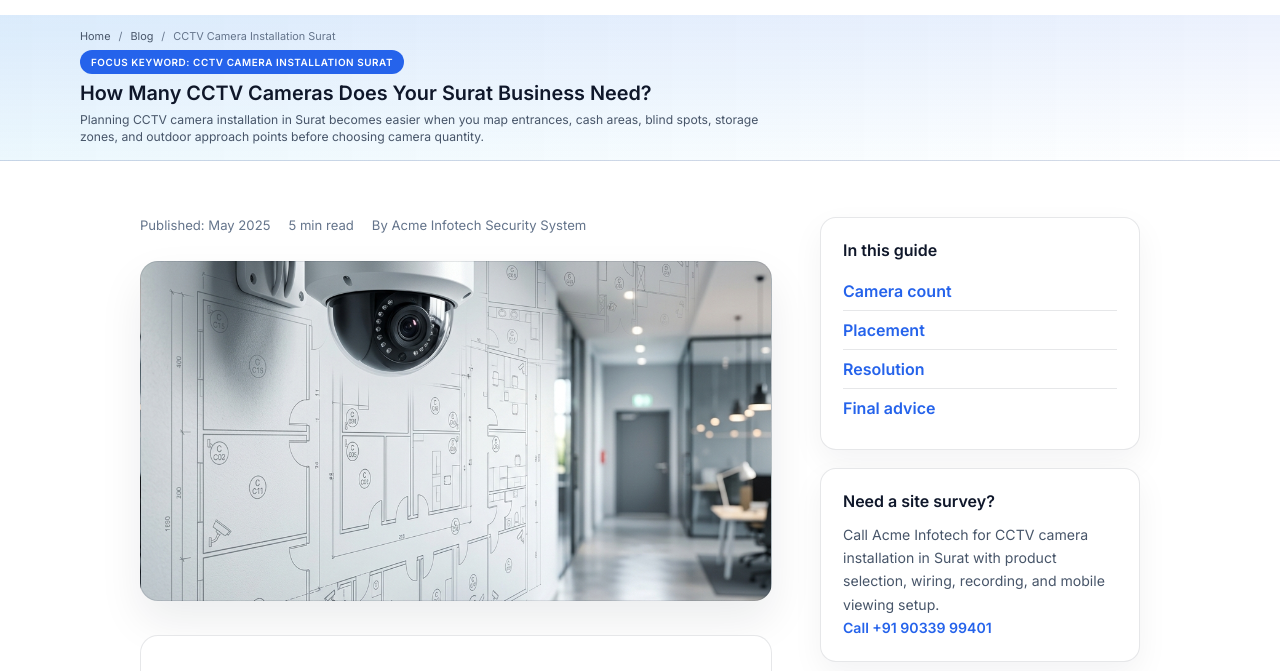
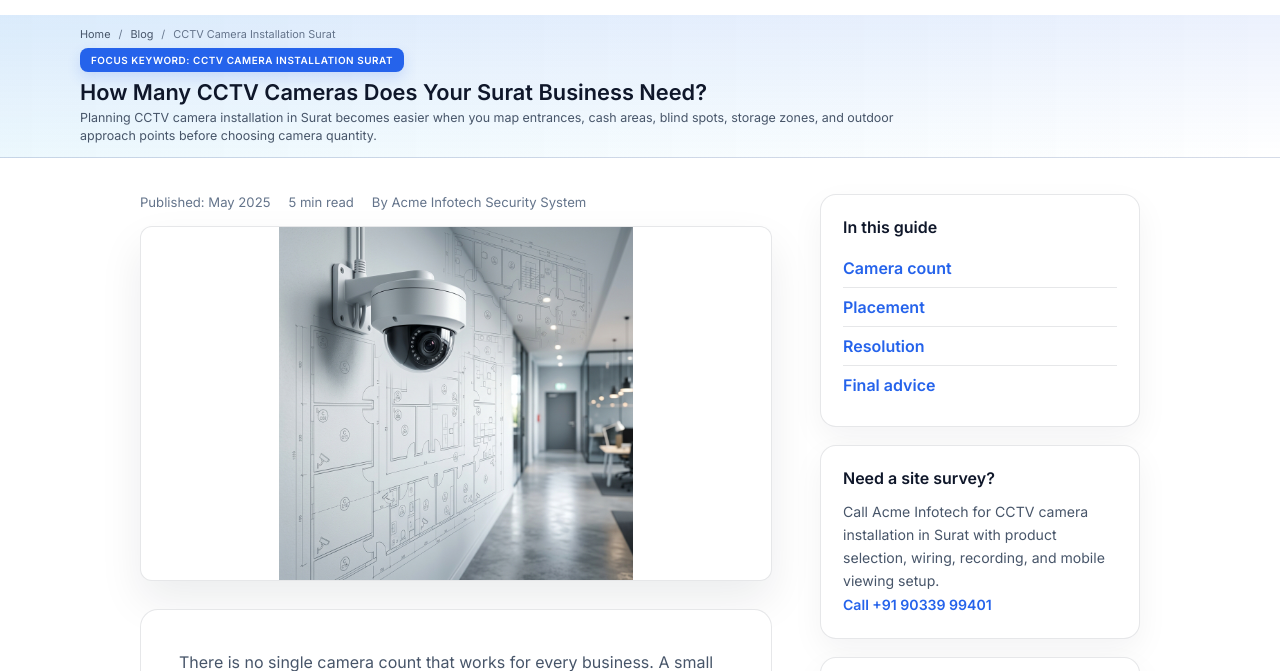
Before and after one commit to creatwithavi-lang/acme-infotech-website, a website: page blog/cctv-camera-count-surat.html in a window 1280 px wide. Shown: the part 57-728 px from the top of the page. Drawn offline with nearby package versions, Linux system fonts and the light colour scheme.

Commit message:
Polish blog detail hero and image display

```diff
--- a/blog/cctv-camera-count-surat.html
+++ b/blog/cctv-camera-count-surat.html
@@ -27,7 +27,7 @@
     <section class="article-wrap">
       <article class="article-main">
         <div class="article-meta"><span>Published: May 2025</span><span>5 min read</span><span>By Acme Infotech Security System</span></div>
-        <div class="article-cover" style="background-image:url('../images/blog_cctv.png')"></div>
+        <div class="article-cover"><img src="../images/blog_cctv.png" alt="Blog featured image"></div>
         <div class="article-content">
           <p>There is no single camera count that works for every business. A small shop in Katargam may need four cameras, while a textile unit in Ring Road or Udhna may need sixteen or more. The right CCTV camera installation Surat plan depends on the size of the site, number of entry points, lighting, and the areas where loss or disputes are most likely.</p>
           <h2 id="camera-count">Recommended CCTV camera count by location</h2>
--- a/css/style.css
+++ b/css/style.css
@@ -1997,21 +1997,26 @@ h2.section-h {
 }
 
 .blog-detail-hero {
-  padding-top: 14px;
-  padding-bottom: 14px;
+  padding-top: 12px;
+  padding-bottom: 12px;
 }
 
 .blog-detail-hero .page-title {
-  font-size: clamp(1.15rem, 1.55vw, 1.6rem);
-  max-width: 760px;
-  margin-bottom: 6px;
-  line-height: 1.14;
+  font-size: clamp(1.2rem, 1.7vw, 1.8rem);
+  max-width: 980px;
+  margin-bottom: 5px;
+  line-height: 1.12;
 }
 
 .blog-detail-hero .page-lede {
-  font-size: .76rem;
-  line-height: 1.45;
-  max-width: 680px;
+  font-size: .78rem;
+  line-height: 1.42;
+  max-width: 820px;
+}
+
+.blog-detail-hero .page-kicker {
+  border-radius: 8px;
+  box-shadow: 0 6px 14px rgba(37, 99, 235, .16);
 }
 
 .blog-page-wrap {
@@ -2052,7 +2057,7 @@ h2.section-h {
   display: grid;
   grid-template-columns: minmax(0, 1fr) 320px;
   gap: 48px;
-  padding: 56px 60px 96px;
+  padding: 36px 60px 84px;
 }
 
 .article-main {
@@ -2065,7 +2070,7 @@ h2.section-h {
   gap: 10px 18px;
   color: var(--muted);
   font-size: .82rem;
-  margin-bottom: 28px;
+  margin-bottom: 16px;
 }
 
 .article-meta span {
@@ -2076,14 +2081,22 @@ h2.section-h {
 
 .article-cover {
   width: 100%;
-  min-height: 340px;
-  border-radius: 18px;
+  aspect-ratio: 16 / 9;
+  min-height: 0;
+  border-radius: 12px;
   overflow: hidden;
-  background-size: cover;
-  background-position: center;
   border: 1px solid var(--edge);
-  margin-bottom: 34px;
+  margin-bottom: 28px;
   box-shadow: 0 20px 44px rgba(15, 23, 42, .08);
+  background: #fff;
+}
+
+.article-cover img {
+  width: 100%;
+  height: 100%;
+  display: block;
+  object-fit: contain;
+  object-position: center;
 }
 
 .article-content {
@@ -2300,16 +2313,17 @@ h2.section-h {
 
   .blog-list-hero,
   .blog-detail-hero {
-    padding-top: 22px;
-    padding-bottom: 18px;
-  }
-
-  .blog-list-hero .page-title {
+    padding-top: 16px;
+    padding-bottom: 14px;
+  }
+
+  .blog-list-hero .page-title,
+  .blog-detail-hero .page-title {
     white-space: normal;
   }
 
   .article-cover {
-    min-height: 240px;
+    min-height: 0;
   }
 
   .article-content {
```
Also changed, not shown: blog/best-night-vision-cctv-camera-surat.html (+1 -1 lines), blog/biometric-attendance-system-surat-savings.html (+1 -1 lines), blog/fingerprint-vs-face-recognition-attendance-machine.html (+1 -1 lines), blog/home-cctv-camera-setup-surat.html (+1 -1 lines), blog/watch-cctv-camera-on-mobile.html (+1 -1 lines), server.js (+1 -1 lines).
